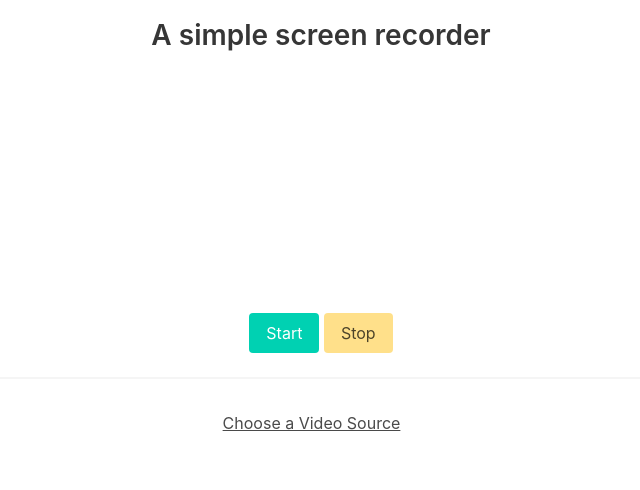
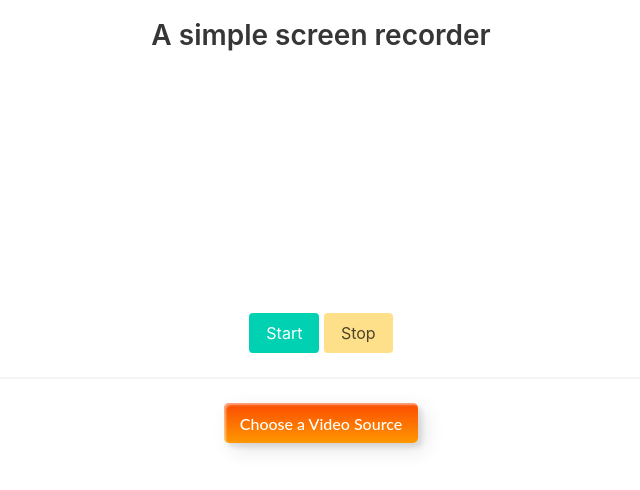
Before and after one commit to JagTheFriend/Screen-recorder, an Electron app: page src/index.html in a window 800 px wide. Shown: the whole page, without its empty margins (79-719 px from the left). Drawn offline with nearby package versions, Linux system fonts and the light colour scheme.

Commit message:
Customized the `Choose a video source` button

```diff
--- a/src/index.css
+++ b/src/index.css
@@ -5,8 +5,91 @@ body {
     padding-top: 20px;
 }
 
-
 video {
     width: 60%;
     height: auto;
 }
+
+.custom-btn {
+    /* width: inherit; */
+    height: 40px;
+    color: #fff;
+    border-radius: 5px;
+    padding: 10px 25px;
+    font-family: 'Lato', sans-serif;
+    font-weight: 500;
+    background: transparent;
+    cursor: pointer;
+    transition: all 0.3s ease;
+    position: relative;
+    display: inline-block;
+    box-shadow: inset 2px 2px 2px 0px rgba(255, 255, 255, .5), 7px 7px 20px 0px rgba(0, 0, 0, .1), 4px 4px 5px 0px rgba(0, 0, 0, .1);
+    outline: none;
+}
+
+/* 7 */
+.btn-7 {
+    background: linear-gradient(0deg, rgba(255, 151, 0, 1) 0%, rgba(251, 75, 2, 1) 100%);
+    line-height: 42px;
+    padding: 0;
+    border: none;
+    width: inherit;
+}
+.btn-7 span {
+    position: relative;
+    display: block;
+    width: 100%;
+    height: 100%;
+}
+.btn-7:before,
+.btn-7:after {
+    position: absolute;
+    content: "";
+    right: 0;
+    bottom: 0;
+    background: rgba(251, 75, 2, 1);
+    box-shadow: -7px -7px 20px 0px rgba(255, 255, 255, .9), -4px -4px 5px 0px rgba(255, 255, 255, .9), 7px 7px 20px 0px rgba(0, 0, 0, .2), 4px 4px 5px 0px rgba(0, 0, 0, .3);
+    transition: all 0.3s ease;
+}
+.btn-7:before {
+    height: 0%;
+    width: 2px;
+}
+.btn-7:after {
+    width: 0%;
+    height: 2px;
+}
+.btn-7:hover {
+    color: rgba(251, 75, 2, 1);
+    background: transparent;
+}
+.btn-7:hover:before {
+    height: 100%;
+}
+.btn-7:hover:after {
+    width: 100%;
+}
+.btn-7 span:before,
+.btn-7 span:after {
+    position: absolute;
+    content: "";
+    left: 0;
+    top: 0;
+    background: rgba(251, 75, 2, 1);
+    box-shadow: -7px -7px 20px 0px rgba(255, 255, 255, .9), -4px -4px 5px 0px rgba(255, 255, 255, .9), 7px 7px 20px 0px rgba(0, 0, 0, .2), 4px 4px 5px 0px rgba(0, 0, 0, .3);
+    transition: all 0.3s ease;
+}
+.btn-7 span:before {
+    width: 2px;
+    height: 0%;
+}
+.btn-7 span:after {
+    height: 2px;
+    width: 0%;
+}
+.btn-7 span:hover:before {
+    height: 100%;
+}
+.btn-7 span:hover:after {
+    width: 100%;
+}
--- a/src/index.html
+++ b/src/index.html
@@ -22,8 +22,12 @@
     <hr />
     <!-- Allows the user to select a video source -->
     <div class="dropdown is-hoverable">
-        <button id="videoSelectBtn" class="button is-text" aria-haspopup="true" aria-controls="dropdown-menu">
-            <span>Choose a Video Source</span>
+        <button id="videoSelectBtn" class="button custom-btn btn-7" aria-haspopup="true" aria-controls="dropdown-menu">
+            <span>
+                &nbsp;&nbsp;&nbsp;
+                Choose a Video Source
+                &nbsp;&nbsp;&nbsp;
+            </span>
             <span class="icon is-small">
                 <i class="fas fa-angle-down" aria-hidden="true"></i>
             </span>
```
